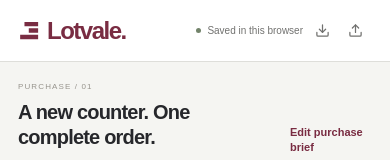
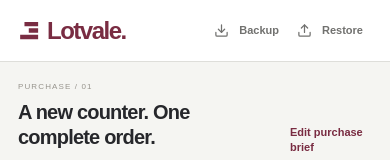
Before and after one commit to ShalyX/lotvale, a Next.js app: page /app in a window 390 px wide. Shown: the top 160 px of the page. Built offline with nearby package versions, Linux system fonts and the light colour scheme.

Commit message:
Keep backup and restore labels visible on mobile

```diff
--- a/app/globals.css
+++ b/app/globals.css
@@ -1996,6 +1996,9 @@ th:last-child {
     padding: 8px;
   }
   .workspace-tools > .button > span {
+    display: inline;
+  }
+  .workspace-tools .save-status {
     display: none;
   }
   .workspace-tools > .icon-button {
```
